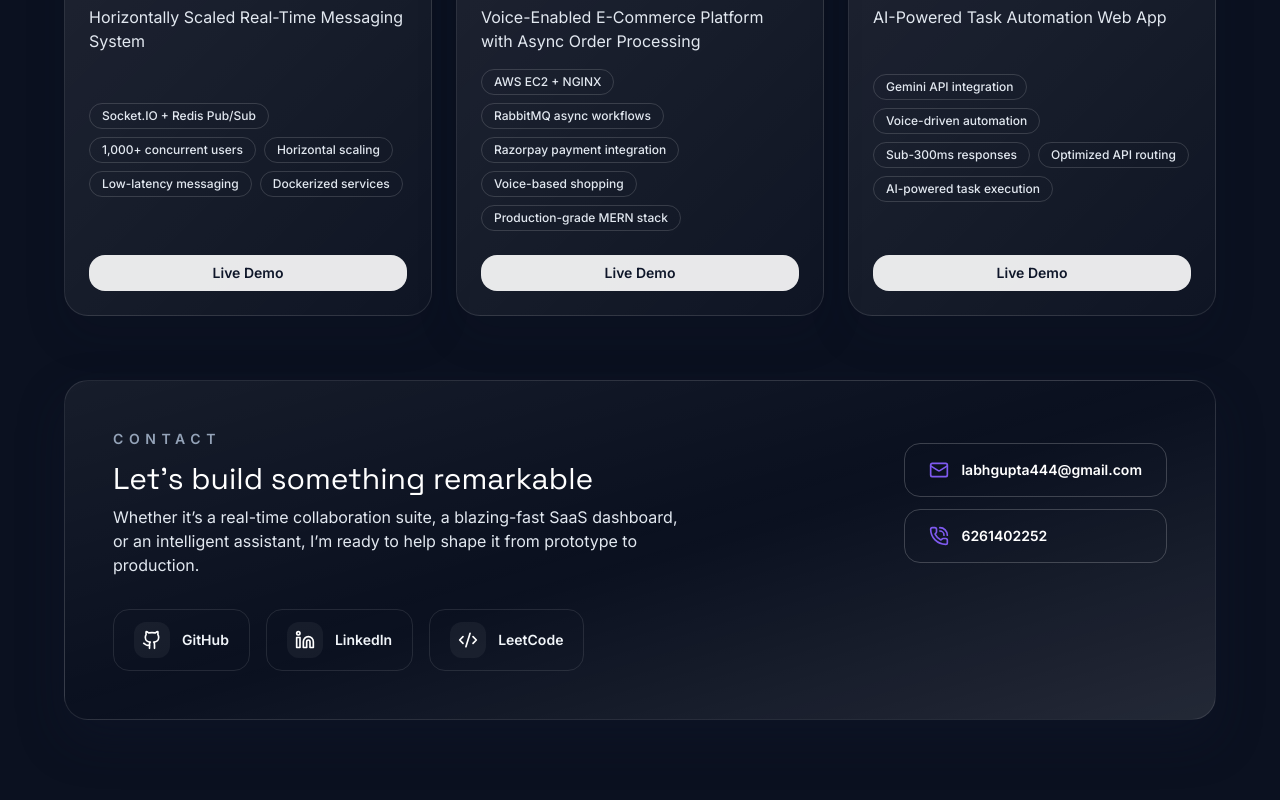
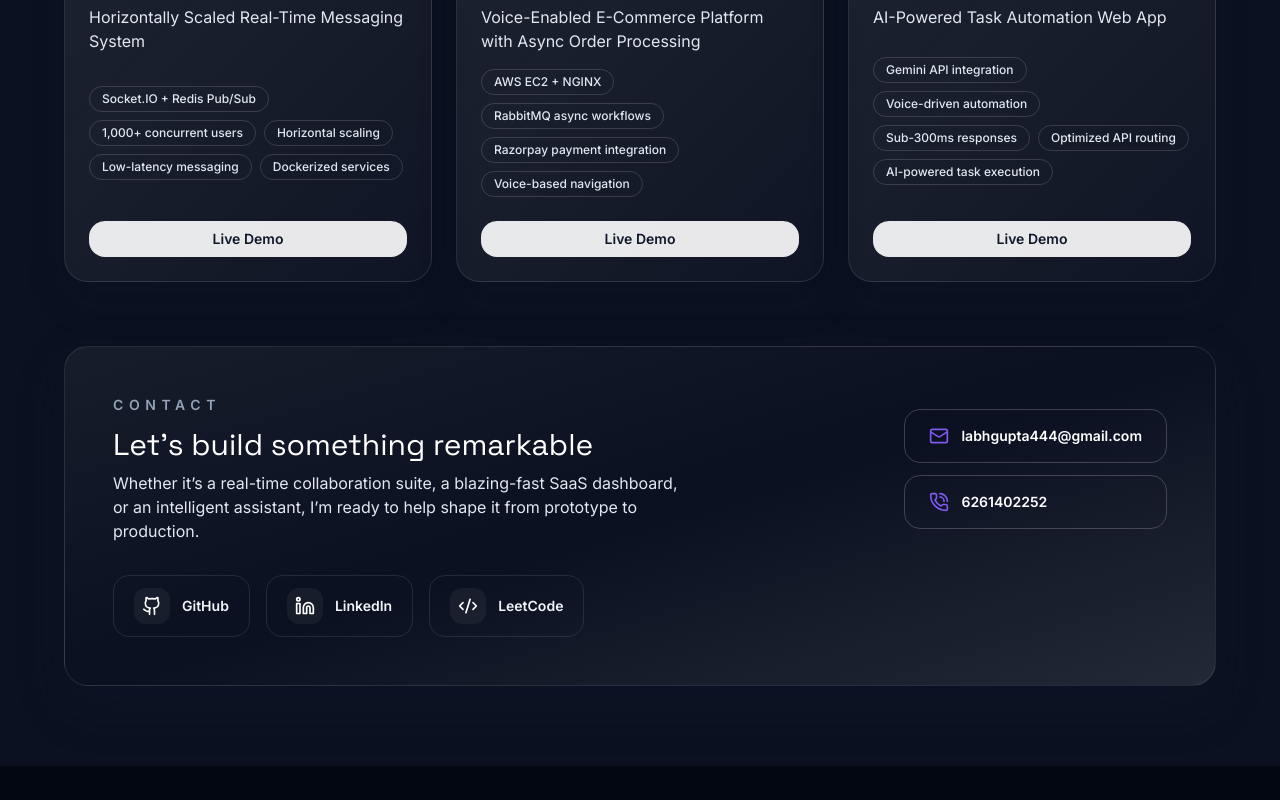
Before and after one commit to labhanshu03/Portfolio, a React (Vite) app: page / in a window 1280 px wide. Shown: the part 1048-1848 px from the top of the page. After the commit the page ends 1814 px from the top, so only its background shows below. Built offline with nearby package versions, Linux system fonts and the light colour scheme.

Commit message:
Update projects.js

```diff
--- a/src/data/projects.js
+++ b/src/data/projects.js
@@ -25,8 +25,8 @@ export const projects = [
       'AWS EC2 + NGINX',
       'RabbitMQ async workflows',
       'Razorpay payment integration',
-      'Voice-based shopping',
-      'Production-grade MERN stack'
+      'Voice-based navigation',
+
     ],
   },
   {
```
